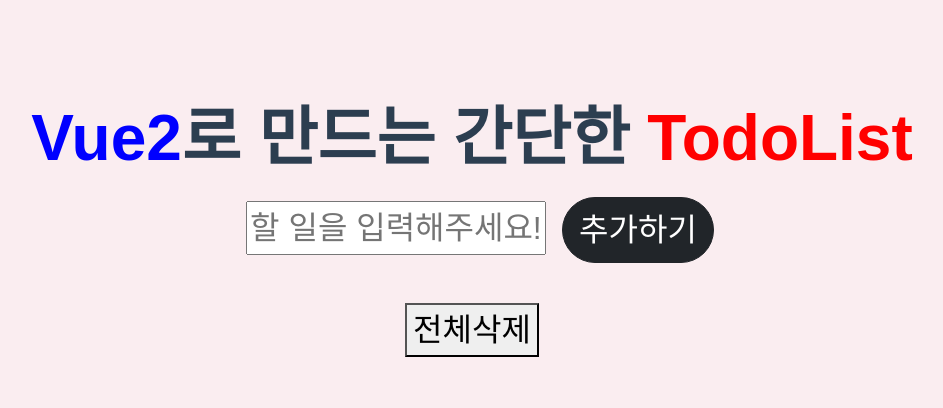
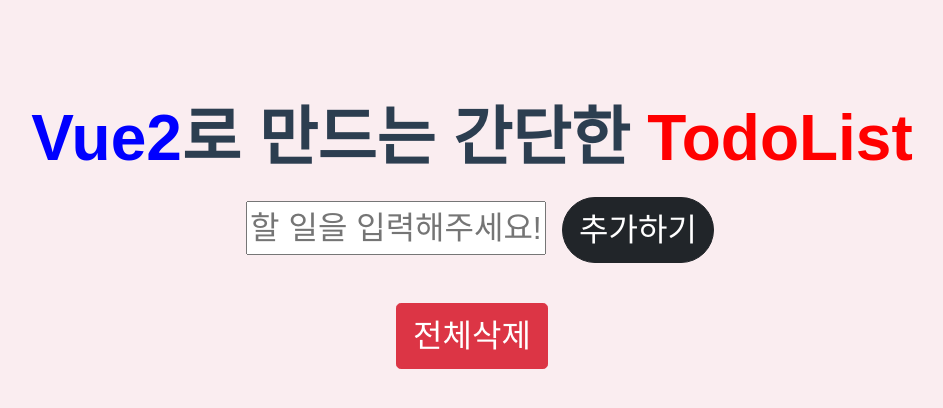
Before and after one commit to alittlekitten/vue2TodoList, a Vue app: page / in a window 1280 px wide. Shown: the top 408 px of the page, without its empty margins (168-1111 px from the left). Built offline with nearby package versions, Linux system fonts and the light colour scheme; a web font is replaced by a local one.

Commit message:
💄 TodoFooter 컴포넌트 최초 style 적용
부트스트랩 적용, 폰트 사이즈 설정

```diff
--- a/src/components/TodoFooter.vue
+++ b/src/components/TodoFooter.vue
@@ -1,6 +1,6 @@
 <template>
-  <div>
-    <button @click="clearTodo">전체삭제</button>
+  <div id="todo-footer">
+    <b-button variant="danger" size="lg" class="clear-btn" @click="clearTodo">전체삭제</b-button>
   </div>
 </template>
 
@@ -13,3 +13,11 @@ export default {
   },
 };
 </script>
+
+<style lang="scss">
+#todo-footer {
+  .clear-btn {
+    font-size: 2rem;
+  }
+}
+</style>
```
